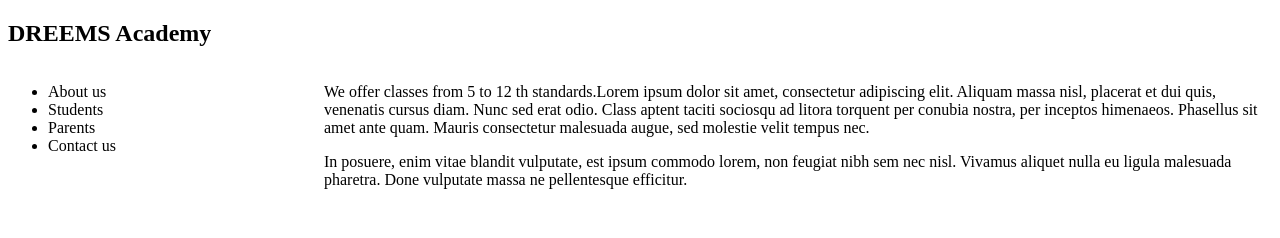
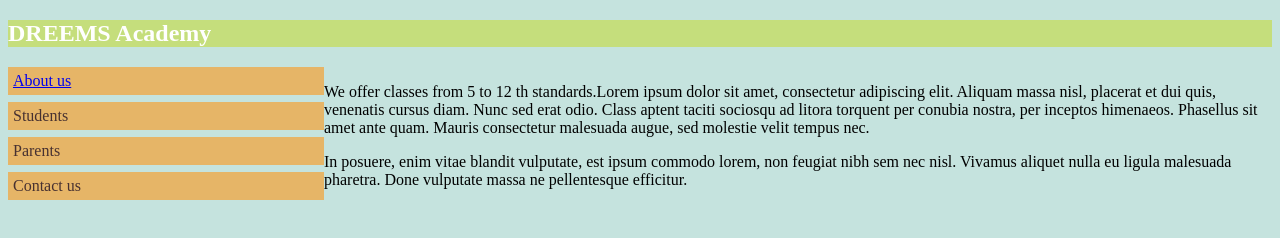
Before and after one commit to LarryCol/pwa_dreems, a website: page index.html in a window 1280 px wide. Drawn offline with Linux system fonts and the light colour scheme.

Commit message:
Adding style changes to index.html page and insertin about us page.

```diff
--- a/index.html
+++ b/index.html
@@ -2,7 +2,7 @@
 <html>
 <head>
 	<meta charset="utf-8"/>
-	<title>dreem app</title>
+	<title>Dreem app</title>
 	<meta name="viewport" content="width = device-width, initial-scale = 1.0"/>
 	<link rel="manifest" href="manifest.json">
 	<!-- <script type="text/javascript" src="myscript.js"></script> -->
@@ -22,7 +22,8 @@
 			box-sizing: border-box;
 		}
 		.header{
-
+			background-color: #c5de7c; /*RGB - 197, 222, 124*/
+			color: #ffffff;
 		}
 		.menu {
 			width: 25%;
@@ -32,17 +33,31 @@
 			width: 75%;
 			float: left;
 		}
+		.menu ul {
+			list-style-type: none;
+			margin: 0;
+			padding: 0;
+		}
+		.menu li {
+			padding: 5px;
+			margin-bottom: 7px;
+			background-color: #e6b567; /*RGB - 230, 181, 103*/
+			color: #473131;
+		}
+		.menu li:hover {
+			background-color: #b58f57 /*RGB - 181, 143, 87*/
+		}
 	</style>
 
 
 </head>
-<body>
+<body style="background-color: #c5e3de;">
 	<div class="header">
 		<h2>DREEMS Academy</h2>
 	</div>
 	<div class="menu">
 		<ul>
-			<li>About us</li>
+			<li><a href="about_us.html" target="_blank" title="About us">About us</a></li>
 			<li>Students</li>
 			<li>Parents</li>
 			<li>Contact us</li>
```
